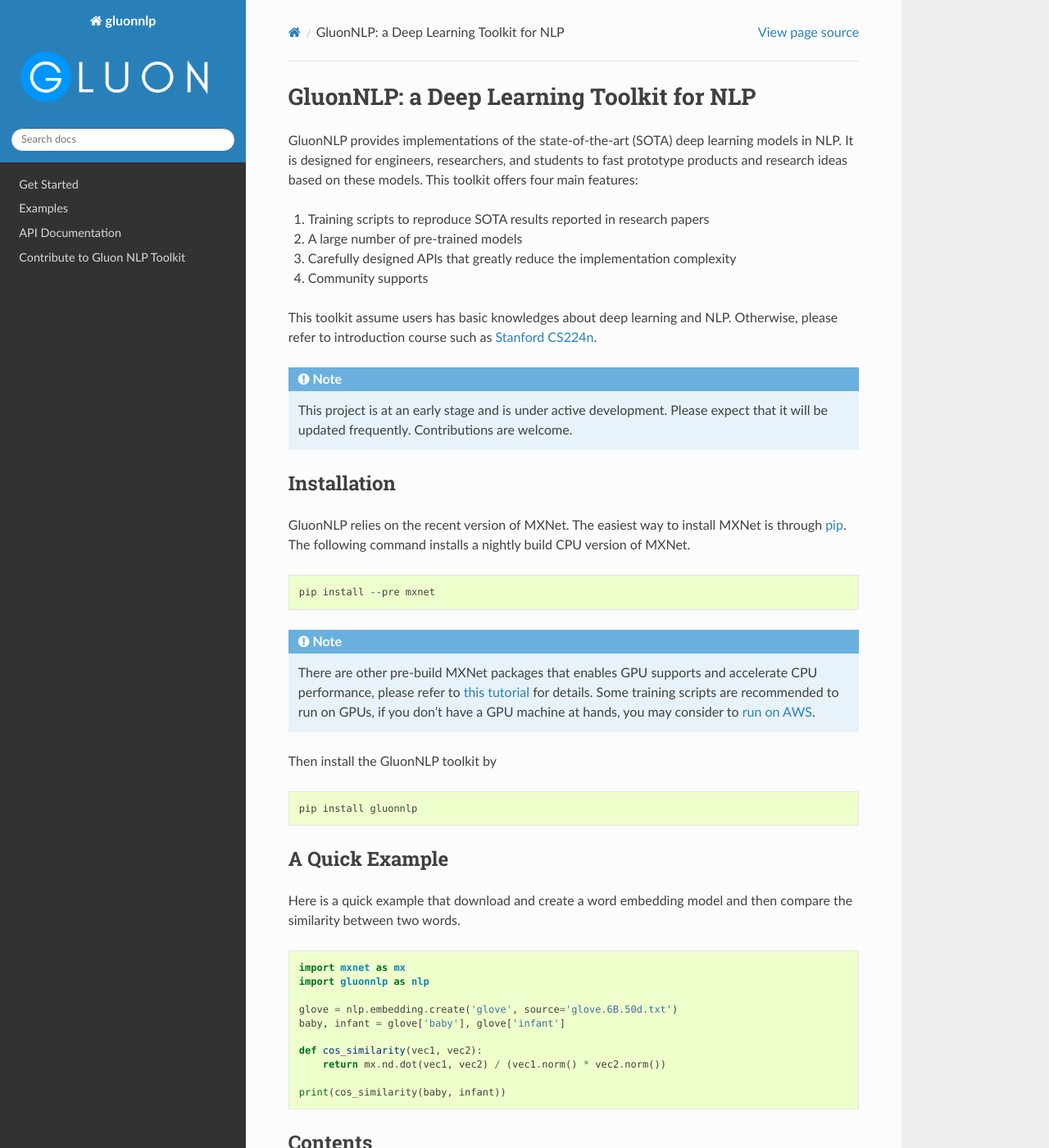
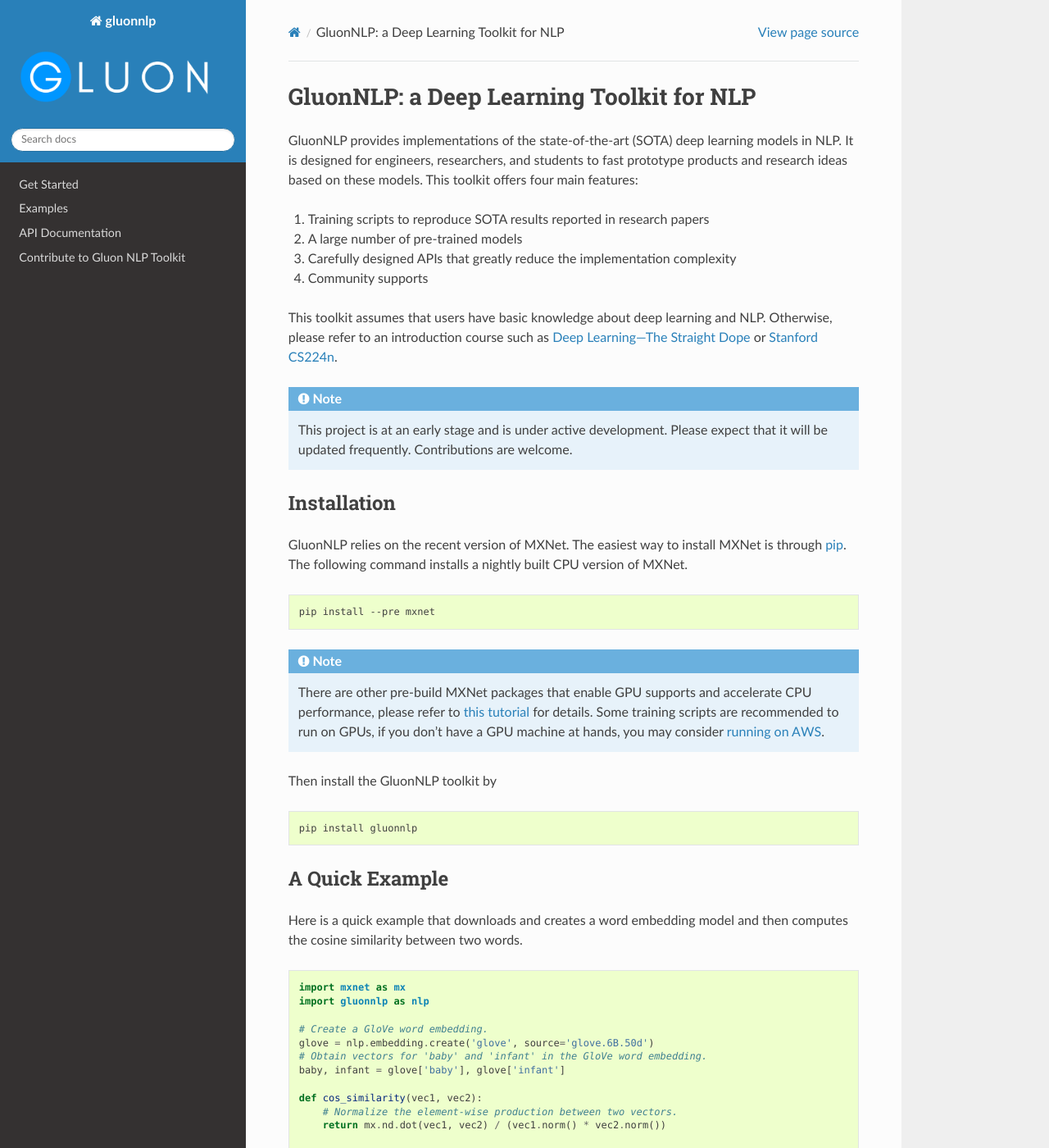
Before and after one commit to dmlc/gluon-nlp, a Sphinx documentation site: the page built from docs/index.rst, in a window 1280 px wide and 1400 px high. Shown: the whole window at 82% size. Built offline with Sphinx 7.4.7 and the Read the Docs theme 2.0.0, drawn with Linux system fonts in a browser that asks for light colours; pages that are not in the unit, such as notebooks, are missing from menus; the version number could not be read and is left out.

Commit message:
Update homepage

```diff
--- a/docs/index.rst
+++ b/docs/index.rst
@@ -12,9 +12,10 @@
 4. Community supports
 
 
-This toolkit assume users has basic knowledges about deep learning and
-NLP. Otherwise, please refer to introduction course such as `Stanford
-CS224n <http://web.stanford.edu/class/cs224n/>`_.
+This toolkit assumes that users have basic knowledge about deep learning and
+NLP. Otherwise, please refer to an introduction course such as
+`Deep Learning---The Straight Dope <http://gluon.mxnet.io/>`_ or
+`Stanford CS224n <http://web.stanford.edu/class/cs224n/>`_.
 
 .. note::
 
@@ -26,7 +27,7 @@
 
 GluonNLP relies on the recent version of MXNet. The easiest way to install MXNet
 is through `pip <https://pip.pypa.io/en/stable/installing/>`_. The following
-command installs a nightly build CPU version of MXNet.
+command installs a nightly built CPU version of MXNet.
 
 .. code-block:: bash
 
@@ -34,11 +35,11 @@
 
 .. note::
 
-   There are other pre-build MXNet packages that enables GPU supports and
+   There are other pre-build MXNet packages that enable GPU supports and
    accelerate CPU performance, please refer to `this tutorial
    <http://gluon-crash-course.mxnet.io/mxnet_packages.html>`_ for details. Some
    training scripts are recommended to run on GPUs, if you don't have a GPU
-   machine at hands, you may consider to `run on AWS
+   machine at hands, you may consider `running on AWS
    <http://gluon-crash-course.mxnet.io/use_aws.html>`_.
 
 
@@ -52,8 +53,8 @@
 A Quick Example
 ----------------
 
-Here is a quick example that download and create a word embedding model and then
-compare the similarity between two words.
+Here is a quick example that downloads and creates a word embedding model and then
+computes the cosine similarity between two words.
 
 ..
    (You can click the go button on the
@@ -76,10 +77,13 @@
    import mxnet as mx
    import gluonnlp as nlp
 
-   glove = nlp.embedding.create('glove', source='glove.6B.50d.txt')
+   # Create a GloVe word embedding.
+   glove = nlp.embedding.create('glove', source='glove.6B.50d')
+   # Obtain vectors for 'baby' and 'infant' in the GloVe word embedding.
    baby, infant = glove['baby'], glove['infant']
 
    def cos_similarity(vec1, vec2):
+       # Normalize the element-wise production between two vectors.
        return mx.nd.dot(vec1, vec2) / (vec1.norm() * vec2.norm())
 
    print(cos_similarity(baby, infant))
```
